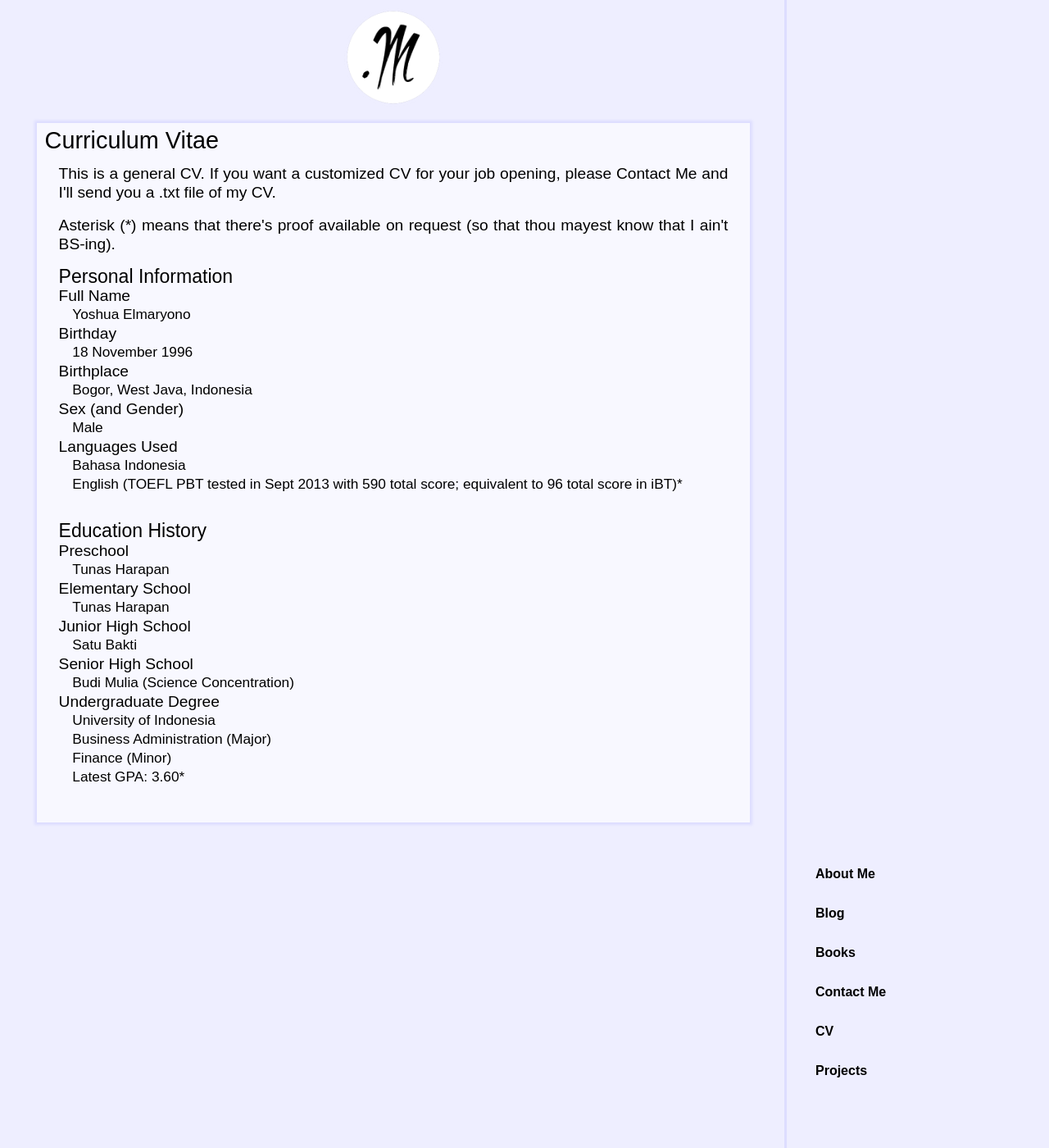
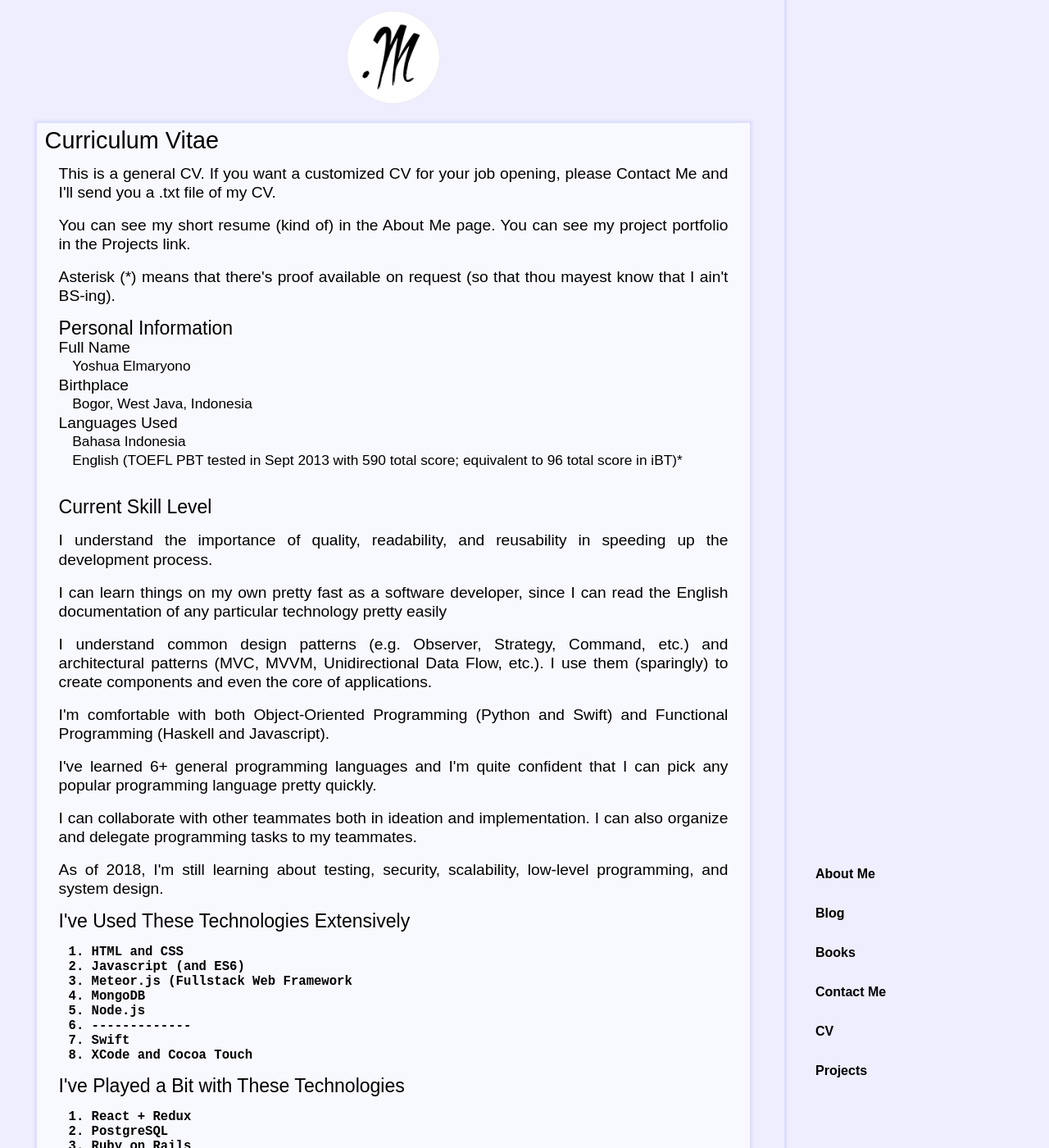
Before and after one commit to dotm/dotm.github.io, a Jekyll site: the page built from cv.html, in a window 1280 px wide and 1400 px high. Shown: the whole window at 82% size. Built offline with Jekyll 4.4.1, drawn with Linux system fonts in a browser that asks for light colours; some of the changed text lies outside the part shown.

Commit message:
Update cv.html

```diff
--- a/cv.html
+++ b/cv.html
@@ -8,6 +8,7 @@ style: /stylesheets/page.css
   <article>
     <h1>Curriculum Vitae</h1>
     <p>This is a general CV. If you want a customized CV for your job opening, please Contact Me and I'll send you a .txt file of my CV.</p>
+    <p>You can see my short resume (kind of) in the About Me page. You can see my project portfolio in the Projects link.</p>
     <p>Asterisk (*) means that there's proof available on request (so that thou mayest know that I ain't BS-ing).</p>
 
     <h2>Personal Information</h2>
@@ -15,39 +16,50 @@ style: /stylesheets/page.css
       <dt>Full Name</dt>
       <dd>Yoshua Elmaryono</dd>
 
-      <dt>Birthday</dt>
-      <dd>18 November 1996</dd>
-
       <dt>Birthplace</dt>
       <dd>Bogor, West Java, Indonesia</dd>
-
-      <dt>Sex (and Gender)</dt>
-      <dd>Male</dd>
 
       <dt>Languages Used</dt>
       <dd>Bahasa Indonesia</dd>
       <dd>English (TOEFL PBT tested in Sept 2013 with 590 total score; equivalent to 96 total score in iBT)*</dd>
     </dl>
 
+    <h2>Current Skill Level</h2>
+    <p>I understand the importance of quality, readability, and reusability in speeding up the development process.</p>
+    <p>I can learn things on my own pretty fast as a software developer, since I can read the English documentation of any particular technology pretty easily</p>
+    <p>I understand common design patterns (e.g. Observer, Strategy, Command, etc.) and architectural patterns (MVC, MVVM, Unidirectional Data Flow, etc.). I use them (sparingly) to create components and even the core of applications.</p>
+    <p>I'm comfortable with both Object-Oriented Programming (Python and Swift) and Functional Programming (Haskell and Javascript).</p>
+    <p>I've learned 6+ general programming languages and I'm quite confident that I can pick any popular programming language pretty quickly.</p>
+    <p>I can collaborate with other teammates both in ideation and implementation. I can also organize and delegate programming tasks to my teammates.</p>
+    <p>As of 2018, I'm still learning about testing, security, scalability, low-level programming, and system design.</p>
+
+    <h2>I've Used These Technologies Extensively</h2>
+    <ol>
+      <li>HTML and CSS</li>
+      <li>Javascript (and ES6)</li>
+      <li>Meteor.js (Fullstack Web Framework</li>
+      <li>MongoDB</li>
+      <li>Node.js</li>
+      <li>-------------</li>
+      <li>Swift</li>
+      <li>XCode and Cocoa Touch</li>
+    </ol>
+
+    <h2>I've Played a Bit with These Technologies</h2>
+    <ol>
+      <li>React + Redux</li>
+      <li>PostgreSQL</li>
+      <li>Ruby on Rails</li>
+      <li>Haskell</li>
+    </ol>
+
     <h2>Education History</h2>
     <dl>
-      <dt>Preschool</dt>
-      <dd>Tunas Harapan</dd>
-
-      <dt>Elementary School</dt>
-      <dd>Tunas Harapan</dd>
-
-      <dt>Junior High School</dt>
-      <dd>Satu Bakti</dd>
-
-      <dt>Senior High School</dt>
-      <dd>Budi Mulia (Science Concentration)</dd>
-
       <dt>Undergraduate Degree</dt>
       <dd>University of Indonesia</dd>
       <dd>Business Administration (Major)</dd>
       <dd>Finance (Minor)</dd>
-      <dd>Latest GPA: 3.60*</dd>
+      <dd>Latest GPA: 3.59*</dd>
     </dl>
 
     <!--
```
